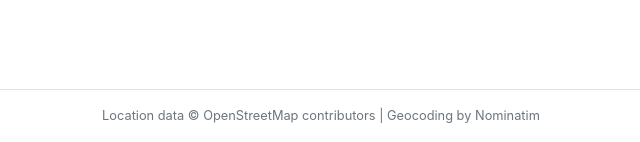
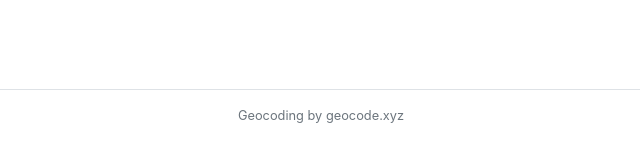
Before and after one commit to chase-lambert/distancefinder, a Flask app: page / in a window 1280 px wide. Shown: the part 821-963 px from the top of the page, without its empty margins (319-959 px from the left). Run offline with Flask 3, Linux system fonts and the light colour scheme; data that the repository does not hold is empty; some libraries are stand-ins or nearby versions.

Commit message:
switching geocoding api as I think the previous one is blocking render.com ip addresses

```diff
--- a/app.py
+++ b/app.py
@@ -1,7 +1,6 @@
 import json
 import os
 import requests
-import socket
 import time
 from datetime import datetime, timedelta
 
@@ -24,37 +23,6 @@ app.config["TEMPLATES_AUTO_RELOAD"] = True
 geocoding_cache = {}
 last_request_time = 0
 
-def test_connectivity():
-    """Test different aspects of network connectivity"""
-
-    # Test basic internet connectivity
-    try:
-        response = requests.get('https://httpbin.org/get', timeout=10)
-        print(f"Basic internet test: SUCCESS - Status {response.status_code}")
-    except Exception as e:
-        print(f"Basic internet test: FAILED - {e}")
-
-    # Test DNS resolution
-    try:
-        ip = socket.gethostbyname('nominatim.openstreetmap.org')
-        print(f"DNS resolution test: SUCCESS - {ip}")
-    except Exception as e:
-        print(f"DNS resolution test: FAILED - {e}")
-
-    # Test direct connection to Nominatim
-    try:
-        response = requests.get('https://nominatim.openstreetmap.org', timeout=10)
-        print(f"Nominatim connection test: SUCCESS - Status {response.status_code}")
-    except Exception as e:
-        print(f"Nominatim connection test: FAILED - {e}")
-
-# Geocoding service configuration (allows switching services)
-GEOCODING_CONFIG = {
-    'service': 'nominatim',  # Can be changed to switch services
-    'nominatim_url': 'https://nominatim.openstreetmap.org/search',
-    'backup_service': None  # Could be configured as fallback
-}
-
 def get_rate_limited_timestamp():
     """Ensure we don't exceed 1 request per second"""
     global last_request_time
@@ -70,7 +38,7 @@ def get_rate_limited_timestamp():
 
 def geocode_location(location_name):
     """
-    Geocode a location with caching and rate limiting
+    Geocode a location using geocode.xyz instead of Nominatim
     Returns (lat, lon) tuple or None if not found
     """
     # Check cache first
@@ -81,40 +49,36 @@ def geocode_location(location_name):
         if datetime.now() - cached_result['timestamp'] < timedelta(hours=24):
             return cached_result['coordinates']
 
-    # Rate limit the request
+    # Rate limit the request (geocode.xyz also has rate limits)
     get_rate_limited_timestamp()
 
     try:
-        if GEOCODING_CONFIG['service'] == 'nominatim':
-            params = {
-                'q': location_name,
-                'format': 'json',
-                'limit': 1,
-            }
-            headers = {
-                'User-Agent': 'Distance Finder App v1.0 (your-email@example.com)'
+        # Use geocode.xyz instead of Nominatim
+        url = f"https://geocode.xyz/{location_name}"
+        params = {
+            'json': '1'
+        }
+        headers = {
+            'User-Agent': 'Distance Finder App v1.0'
+        }
+
+        response = requests.get(url, params=params, headers=headers, timeout=10)
+        response.raise_for_status()
+
+        data = response.json()
+
+        # geocode.xyz returns latitude as 'latt' and longitude as 'longt'
+        if 'latt' in data and 'longt' in data and data['latt'] != 'No data' and data['longt'] != 'No data':
+            lat = float(data['latt'])
+            lon = float(data['longt'])
+
+            # Cache the result
+            geocoding_cache[cache_key] = {
+                'coordinates': (lat, lon),
+                'timestamp': datetime.now()
             }
 
-            response = requests.get(
-                GEOCODING_CONFIG['nominatim_url'],
-                params=params,
-                headers=headers,
-                timeout=10
-            )
-            response.raise_for_status()
-
-            data = response.json()
-            if data:
-                lat = float(data[0]['lat'])
-                lon = float(data[0]['lon'])
-
-                # Cache the result
-                geocoding_cache[cache_key] = {
-                    'coordinates': (lat, lon),
-                    'timestamp': datetime.now()
-                }
-
-                return (lat, lon)
+            return (lat, lon)
 
     except Exception as e:
         print(f"Geocoding failed for {location_name}: {e}")
@@ -137,10 +101,6 @@ Session(app)
 
 @app.route("/", methods=["GET", "POST"])
 def index():
-    print("=== CONNECTIVITY DEBUG TEST ===")
-    test_connectivity()
-    print("=== END DEBUG TEST ===")
-
     destinations = [
         {'location': 'King, NC', 'lat': 36.30450135436856, 'long': -80.3242199},
         {'location': 'Dudley, NC', 'lat': 35.2673857, 'long': -78.0374891},
--- a/templates/layout.html
+++ b/templates/layout.html
@@ -49,8 +49,7 @@
 
         <footer class="small text-center text-muted mt-4 py-3 border-top">
             <div class="container">
-                Location data © <a href="https://www.openstreetmap.org/copyright" target="_blank" class="text-muted">OpenStreetMap contributors</a> |
-                Geocoding by <a href="https://nominatim.openstreetmap.org/" target="_blank" class="text-muted">Nominatim</a>
+                Geocoding by <a href="https://geocode.xyz/" target="_blank" class="text-muted">geocode.xyz</a>
             </div>
         </footer>
 
```
